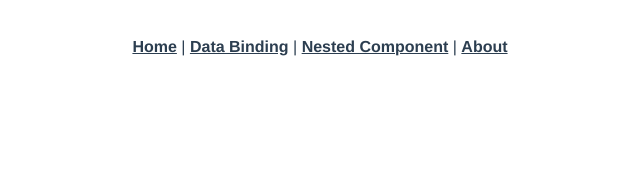
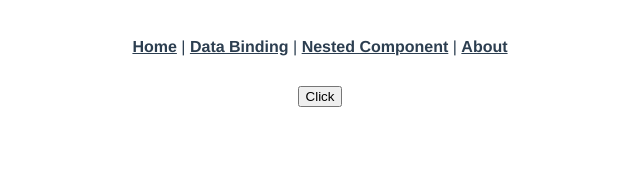
Before and after one commit to i3estCorder/vue-project, a Vue app: page /parentcomponent in a window 1280 px wide. Shown: the top 176 px of the page, without its empty margins (320-960 px from the left). Built offline with nearby package versions, Linux system fonts and the light colour scheme.

Commit message:
8.1.3 부모 컴포넌트에서 자식 컴포넌트의 이벤트 직접 발생시키기

```diff
--- a/src/router/index.js
+++ b/src/router/index.js
@@ -2,6 +2,7 @@ import { createRouter, createWebHistory } from 'vue-router'
 import HomeView from '../views/HomeView.vue'
 import DataBinding from '../views/DataBinding.vue'
 import NestedComponent from '../views/NestedComponent.vue'
+import ParentComponent from '../views/ParentComponent.vue'
 
 const routes = [
   {
@@ -20,6 +21,11 @@ const routes = [
     component: NestedComponent
   },
   {
+    path: '/parentcomponent',
+    name: 'parentcomponent',
+    component: ParentComponent
+  },
+  {
     path: '/about',
     name: 'about',
     // route level code-splitting
--- /dev/null
+++ b/src/views/ChildComponent.vue
@@ -0,0 +1,12 @@
+<template>
+    <button type="button" @click="childFunc" ref="btn">Click</button>
+</template>
+<script>
+export default {
+    methods:{
+        childFunc(){
+            console.log("부모 컴포넌트에서 직접 발생시킨 이벤트")
+        }
+    }
+}
+</script>
--- /dev/null
+++ b/src/views/ParentComponent.vue
@@ -0,0 +1,13 @@
+<template>
+    <child-component @send-message="sendMessage" ref="child_component"></child-component>
+</template>
+<script>
+import ChildComponent from './ChildComponent'
+
+export default {
+    components: {ChildComponent},
+    mounted(){
+        this.$refs.child_component.$refs.btn.click()
+    }
+}
+</script>
```
